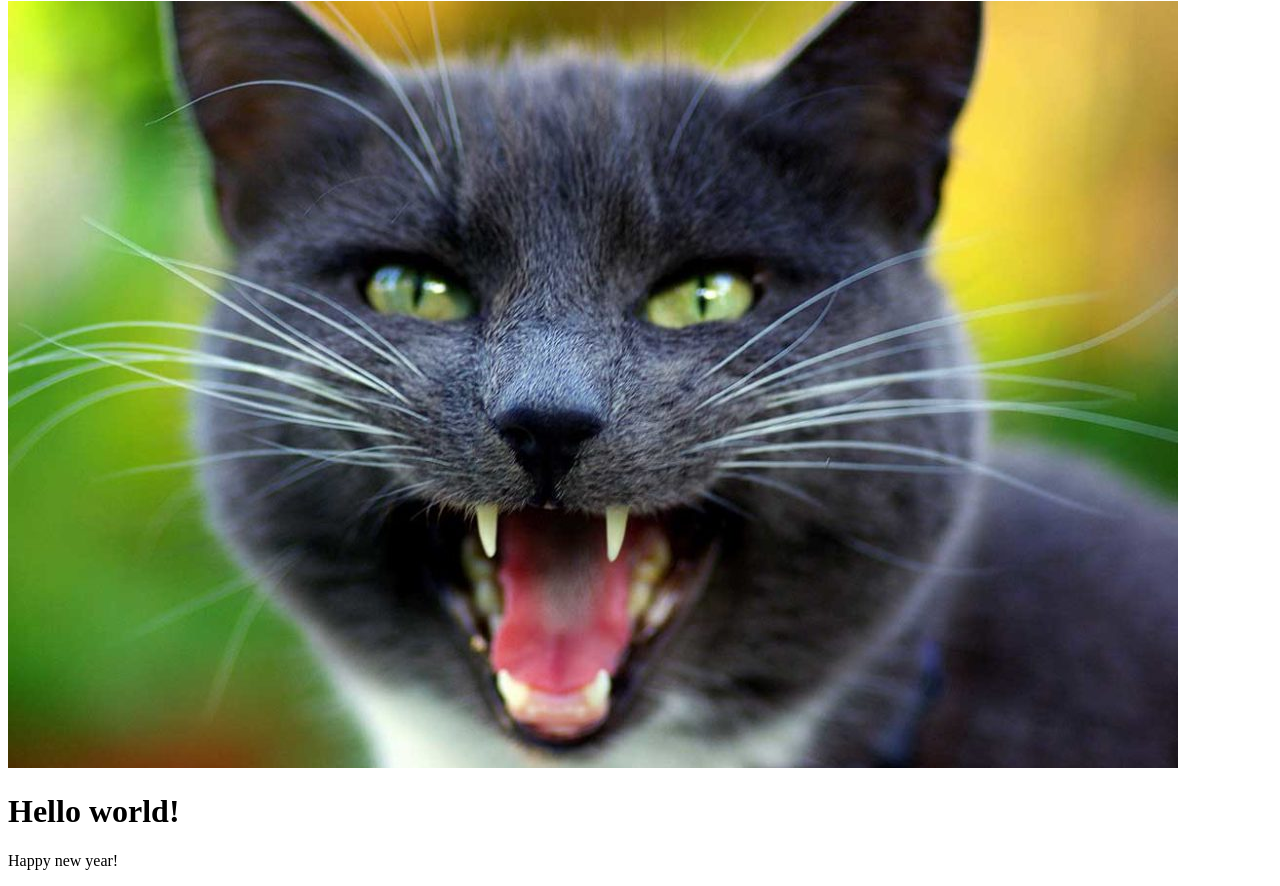
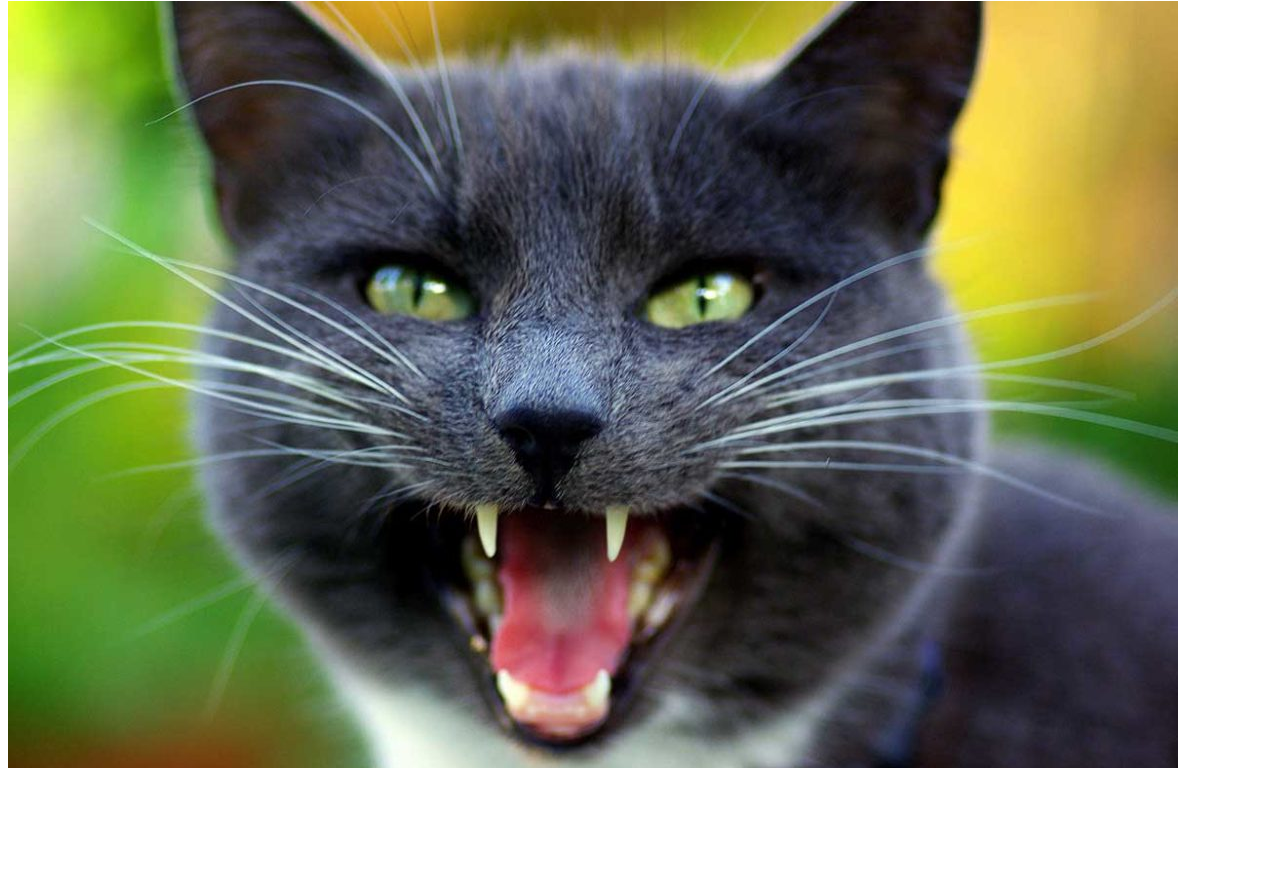
Before and after one commit to milkalissa/projject, a plain HTML site: page folder/inner/index.html in a window 1280 px wide. Shown: the part 1402-2288 px from the top of the page. After the commit the page ends 2182 px from the top, so only its background shows below. Drawn offline with Linux system fonts and the light colour scheme.

Commit message:
Add files via upload

```diff
--- a/folder/inner/index.html
+++ b/folder/inner/index.html
@@ -13,12 +13,6 @@
     </p>
    <img src="/projject/img/123.jpg" alt="">
    <img src="../../img/456.jpg" alt="">
-<h1>Hello world!
-</h1>
-<p>
-  Happy new year!
-</p>
-
 </body>
 
 </html>
```
